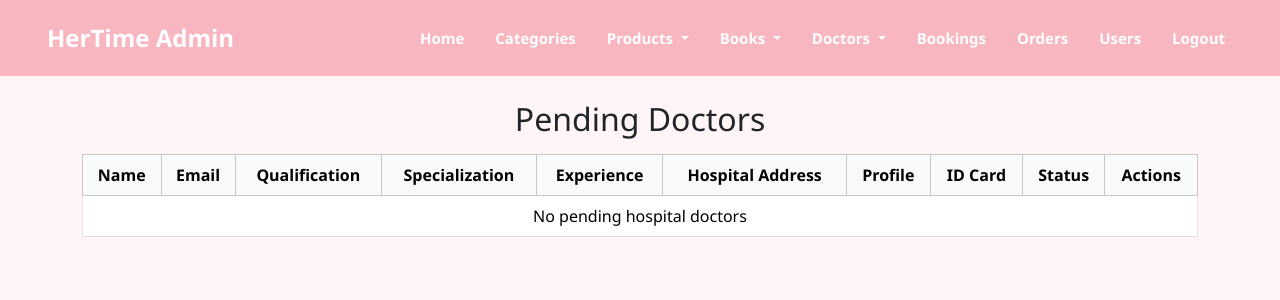
After one commit to ociuzacademy/hertime_backend, a Django app: template adminapp/templates/pending_doctors.html in a window 1280 px wide. The commit adds this page. Shown: the top 300 px of the page. Run offline with Django 5.2, Linux system fonts and the light colour scheme; the template is opened without the code that fills it, so the values that code supplies are empty.

Commit message:
Add hospital doctor management features and booking overview
- Implement views for pending, approved, and rejected doctors.
- Create templates for displaying doctors based on their status.
- Update navigation to include links for managing doctors.
- Add functionality to approve or reject doctors.
- Introduce a view for displaying all hospital bookings.

```diff
--- a/adminapp/templates/index.html
+++ b/adminapp/templates/index.html
@@ -109,33 +109,74 @@
 <body>
 
     <!-- Navbar -->
-    <nav class="navbar navbar-custom d-flex justify-content-between">
-        <div class="logo text-white fs-4 fw-bold">HerTime Admin</div>
-        <div>
-            <a href="{% url 'index' %}">Home</a>
-            <a href="{% url 'category_page' %}">Categories</a>
+   <nav class="navbar navbar-custom navbar-expand-lg">
+    <div class="container-fluid">
+        <span class="navbar-brand text-white fs-4 fw-bold">HerTime Admin</span>
 
-            <div class="dropdown d-inline-block">
-                <a class="dropdown-toggle text-white" data-bs-toggle="dropdown" href="#">Products</a>
+        <ul class="navbar-nav ms-auto align-items-center">
+
+            <li class="nav-item">
+                <a class="nav-link text-white" href="{% url 'index' %}">Home</a>
+            </li>
+
+            <li class="nav-item">
+                <a class="nav-link text-white" href="{% url 'category_page' %}">Categories</a>
+            </li>
+
+            <!-- Products -->
+            <li class="nav-item dropdown">
+                <a class="nav-link dropdown-toggle text-white" href="#" data-bs-toggle="dropdown">
+                    Products
+                </a>
                 <ul class="dropdown-menu">
                     <li><a class="dropdown-item" href="{% url 'add_product' %}">Add Product</a></li>
                     <li><a class="dropdown-item" href="{% url 'view_products' %}">View Products</a></li>
                 </ul>
-            </div>
+            </li>
 
-            <div class="dropdown d-inline-block">
-                <a class="dropdown-toggle text-white" data-bs-toggle="dropdown" href="#">Books</a>
+            <!-- Books -->
+            <li class="nav-item dropdown">
+                <a class="nav-link dropdown-toggle text-white" href="#" data-bs-toggle="dropdown">
+                    Books
+                </a>
                 <ul class="dropdown-menu">
                     <li><a class="dropdown-item" href="{% url 'add_book' %}">Add Book</a></li>
                     <li><a class="dropdown-item" href="{% url 'view_books' %}">View Books</a></li>
                 </ul>
-            </div>
+            </li>
 
-            <a href="{% url 'admin_view_orders' %}">Orders</a>
-            <a href="{% url 'admin_view_users' %}">Users</a>
-            <a href="{% url 'admin_login' %}">Logout</a>
-        </div>
-    </nav>
+            <!-- Doctors -->
+            <li class="nav-item dropdown">
+                <a class="nav-link dropdown-toggle text-white" href="#" data-bs-toggle="dropdown">
+                    Doctors
+                </a>
+                <ul class="dropdown-menu">
+                    <li><a class="dropdown-item" href="{% url 'view_pending_doctors' %}">Pending</a></li>
+                    <li><a class="dropdown-item" href="{% url 'view_approved_doctors' %}">Approved</a></li>
+                    <li><a class="dropdown-item" href="{% url 'view_rejected_doctors' %}">Rejected</a></li>
+                </ul>
+            </li>
+
+            <li class="nav-item">
+                <a class="nav-link text-white" href="{% url 'view_all_bookings' %}">Bookings</a>
+            </li>
+
+            <li class="nav-item">
+                <a class="nav-link text-white" href="{% url 'admin_view_orders' %}">Orders</a>
+            </li>
+
+            <li class="nav-item">
+                <a class="nav-link text-white" href="{% url 'admin_view_users' %}">Users</a>
+            </li>
+
+            <li class="nav-item">
+                <a class="nav-link text-white" href="{% url 'admin_login' %}">Logout</a>
+            </li>
+
+        </ul>
+    </div>
+</nav>
+
     {% block content %}
 
     <!-- Dashboard Title -->
--- /dev/null
+++ b/adminapp/templates/pending_doctors.html
@@ -0,0 +1,62 @@
+{% extends 'index.html' %}
+{% block content %}
+<div class="container mt-4">
+    <h2 class="mb-3 text-center">Pending Doctors</h2>
+
+    <!-- Clinic Doctors -->
+
+
+
+    <table class="table table-bordered align-middle text-center">
+        <thead class="table-light">
+            <tr>
+                <th>Name</th>
+                <th>Email</th>
+                <th>Qualification</th>
+                <th>Specialization</th>
+                <th>Experience</th>
+                <th>Hospital Address</th>
+                <th>Profile</th>
+                <th>ID Card</th>
+                <th>Status</th>
+                <th>Actions</th>
+            </tr>
+        </thead>
+        <tbody>
+            {% for doctor in hospital_pending %}
+            <tr>
+                <td>{{ doctor.name }}</td>
+                <td>{{ doctor.email }}</td>
+                <td>{{ doctor.qualification }}</td>
+                <td>{{ doctor.specialization }}</td>
+                <td>{{ doctor.experience }} years</td>
+                <td>{{ doctor.hospital_address }}</td>
+                <td>
+                    {% if doctor.image %}
+                        <img src="{{ doctor.image.url }}" width="70" height="70" class="rounded border">
+                    {% else %}
+                        <span class="text-muted">No Image</span>
+                    {% endif %}
+                </td>
+                <td>
+                    {% if doctor.medical_id %}
+                        <a href="{{ doctor.medical_id.url }}" target="_blank">
+                            <img src="{{ doctor.medical_id.url }}" width="70" height="70" class="rounded border">
+                        </a>
+                    {% else %}
+                        <span class="text-muted">No ID</span>
+                    {% endif %}
+                </td>
+                <td><span class="badge bg-warning text-dark">{{ doctor.status }}</span></td>
+                <td>
+                    <a href="{% url 'approve_hospital_doctor' doctor.id %}" class="btn btn-success btn-sm">Approve</a>
+                    <a href="{% url 'reject_hospital_doctor' doctor.id %}" class="btn btn-danger btn-sm">Reject</a>
+                </td>
+            </tr>
+            {% empty %}
+            <tr><td colspan="10" class="text-center">No pending hospital doctors</td></tr>
+            {% endfor %}
+        </tbody>
+    </table>
+</div>
+{% endblock %}
```
Also changed, not shown: adminapp/templates/approved_doctors.html (added, +39 -0 lines), adminapp/templates/rejected_doctors.html (added, +39 -0 lines), adminapp/templates/view_all_bookings.html (added, +66 -0 lines), adminapp/urls.py (+9 -0 lines), adminapp/views.py (+88 -14 lines).
